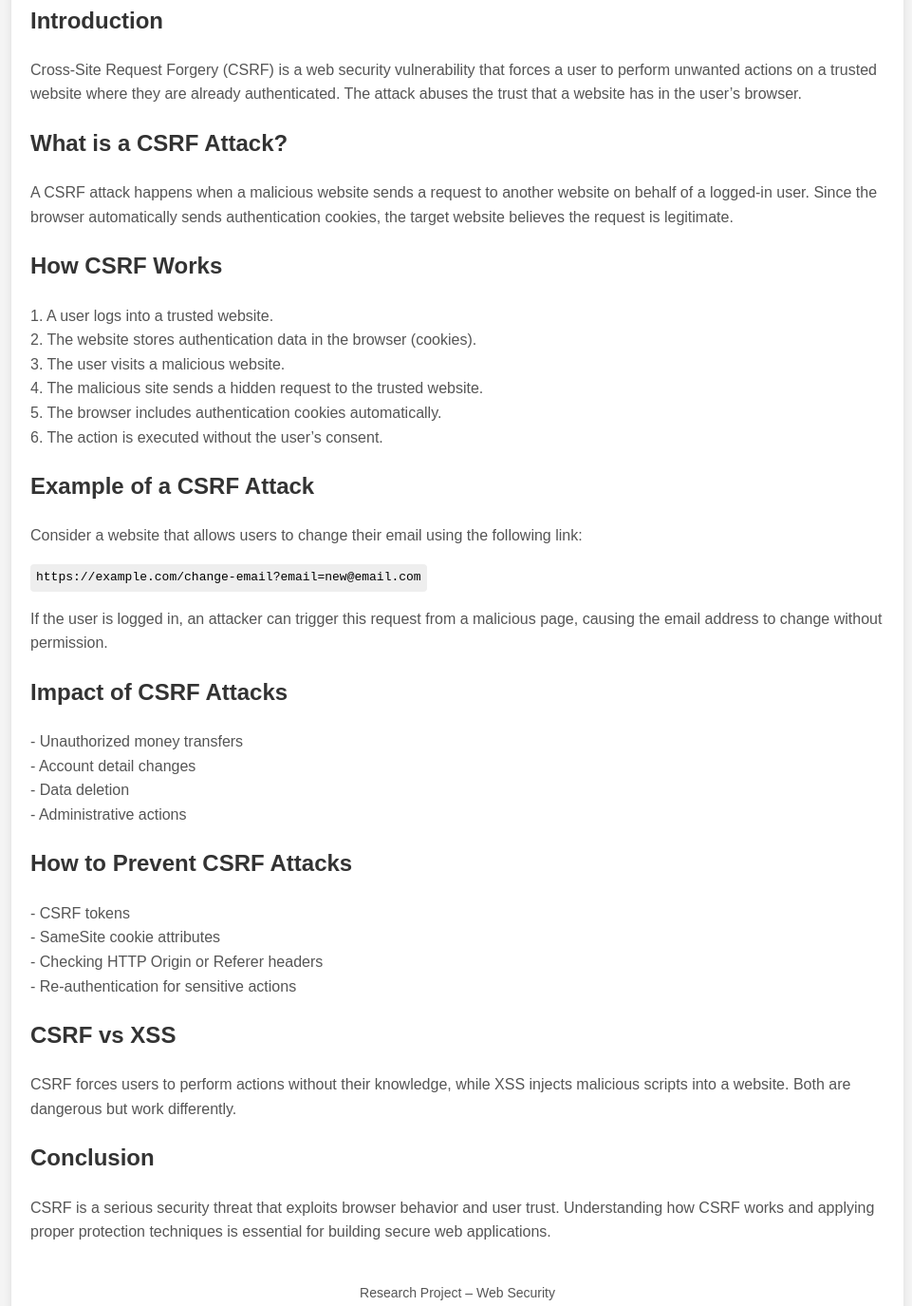
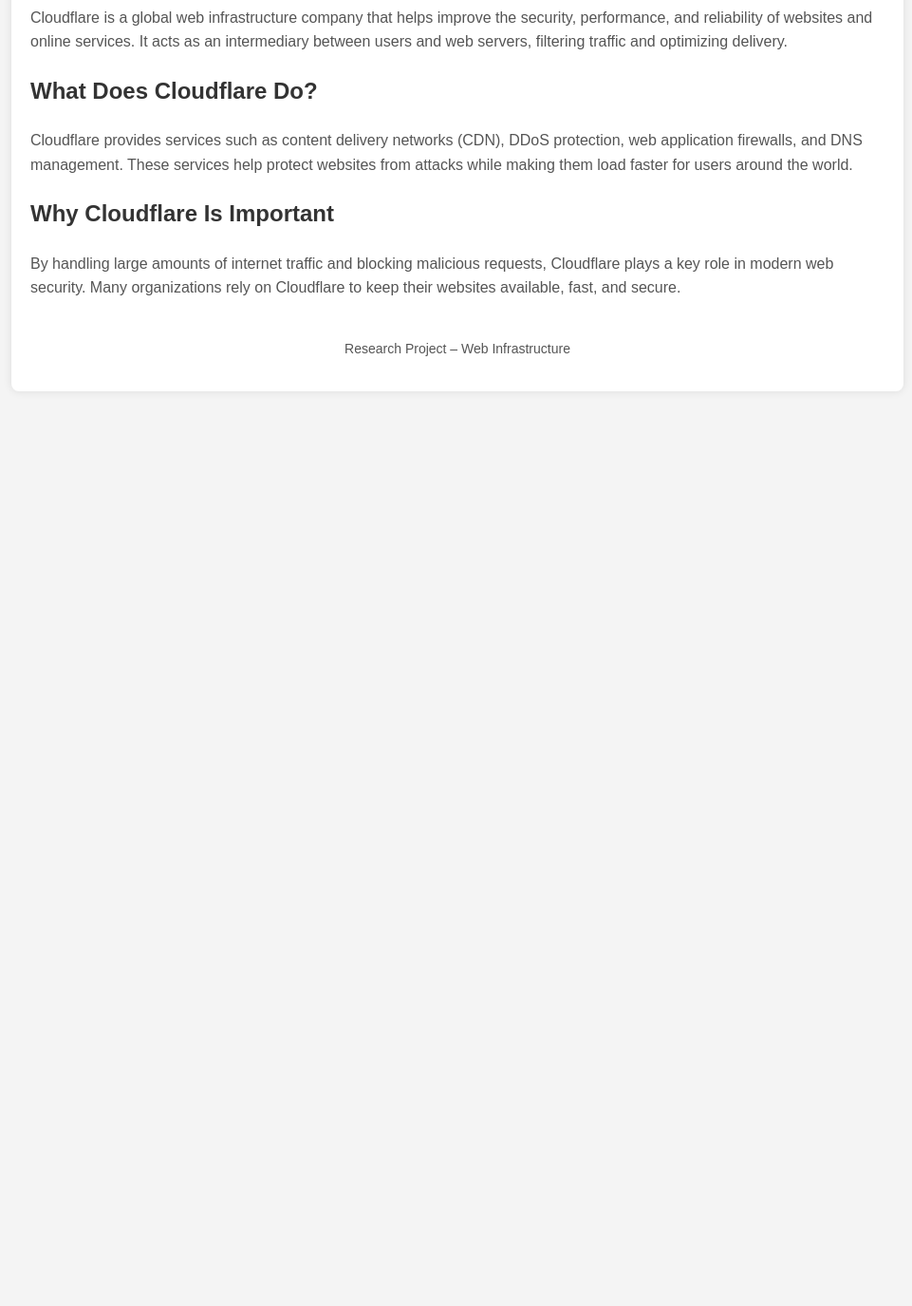
Before and after one commit to ProjectPtixiakis/ProjectPtixiakisTryToTrigger, a plain HTML site: page index.html in a window 1280 px wide. Shown: the part 564-1939 px from the top of the page at 95% size, without its empty margins (158-1119 px from the left). After the commit the page ends 1016 px from the top, so only its background shows below. Drawn offline with Linux system fonts and the light colour scheme.

Commit message:
Update index.html

```diff
--- a/index.html
+++ b/index.html
@@ -5,27 +5,25 @@
     <meta name="viewport" content="width=device-width, initial-scale=1.0">
 
     <!-- Change title per site if needed -->
-    <title>CSRF Attack Research | Web Security</title>
+    <title>Cloudflare | Web Infrastructure & Security</title>
 
     <!-- Basic SEO -->
-    <meta name="description" content="A simple research article explaining Cross-Site Request Forgery (CSRF) attacks, how they work, examples, impacts, and prevention techniques.">
+    <meta name="description" content="A brief overview of Cloudflare, its purpose, and how it improves website security and performance.">
     <meta name="author" content="Project Ptixiakis">
 
-    <!-- Open Graph (Facebook, LinkedIn, WhatsApp, Discord) -->
-    <meta property="og:title" content="Cross-Site Request Forgery (CSRF) Attack">
-    <meta property="og:description" content="Learn what CSRF attacks are, how they work, real examples, and how to prevent them. Simple research article for web security.">
+    <!-- Open Graph -->
+    <meta property="og:title" content="Cloudflare – Web Performance & Security">
+    <meta property="og:description" content="Learn what Cloudflare is, what it does, and why it is important for modern websites.">
     <meta property="og:type" content="article">
-
-    <!-- Repo-agnostic URLs -->
-    <meta property="og:url" content="./csrf.html">
-    <meta property="og:image" content="images/pexels-visionsiargao-8564267.jpg">
-    <meta property="og:image:alt" content="Web security illustration related to CSRF attacks">
+    <meta property="og:url" content="./cloudflare.html">
+    <meta property="og:image" content="images/PicAfter.jpg">
+    <meta property="og:image:alt" content="Cloudflare web infrastructure illustration">
 
     <!-- Twitter Card -->
     <meta name="twitter:card" content="summary_large_image">
-    <meta name="twitter:title" content="Cross-Site Request Forgery (CSRF) Attack">
-    <meta name="twitter:description" content="Simple explanation of CSRF attacks, their impact, and prevention methods.">
-    <meta name="twitter:image" content="images/pexels-visionsiargao-8564267.jpg">
+    <meta name="twitter:title" content="Cloudflare – Web Performance & Security">
+    <meta name="twitter:description" content="Short introduction to Cloudflare and its role in web security.">
+    <meta name="twitter:image" content="images/PicAfter.jpg">
 
     <style>
         body {
@@ -53,13 +51,6 @@
             color: #555;
         }
 
-        code {
-            background: #eee;
-            padding: 4px 6px;
-            border-radius: 4px;
-            display: inline-block;
-        }
-
         .csrf-image {
             width: 100%;
             max-width: 600px;
@@ -79,79 +70,37 @@
 <body>
 
     <div class="container">
-        <h1>Cross-Site Request Forgery (CSRF) Attack</h1>
+        <h1>Cloudflare</h1>
 
         <img
-            src="images/pexels-visionsiargao-8564267.jpg"
-            alt="Illustration related to web security and CSRF attacks"
+            src="images/PicAfter.jpg"
+            alt="Cloudflare web infrastructure illustration"
             class="csrf-image"
         >
 
         <h2>Introduction</h2>
         <p>
-            Cross-Site Request Forgery (CSRF) is a web security vulnerability that forces a user
-            to perform unwanted actions on a trusted website where they are already authenticated.
-            The attack abuses the trust that a website has in the user’s browser.
+            Cloudflare is a global web infrastructure company that helps improve the security,
+            performance, and reliability of websites and online services. It acts as an
+            intermediary between users and web servers, filtering traffic and optimizing delivery.
         </p>
 
-        <h2>What is a CSRF Attack?</h2>
+        <h2>What Does Cloudflare Do?</h2>
         <p>
-            A CSRF attack happens when a malicious website sends a request to another website
-            on behalf of a logged-in user. Since the browser automatically sends authentication
-            cookies, the target website believes the request is legitimate.
+            Cloudflare provides services such as content delivery networks (CDN), DDoS protection,
+            web application firewalls, and DNS management. These services help protect websites from
+            attacks while making them load faster for users around the world.
         </p>
 
-        <h2>How CSRF Works</h2>
+        <h2>Why Cloudflare Is Important</h2>
         <p>
-            1. A user logs into a trusted website.<br>
-            2. The website stores authentication data in the browser (cookies).<br>
-            3. The user visits a malicious website.<br>
-            4. The malicious site sends a hidden request to the trusted website.<br>
-            5. The browser includes authentication cookies automatically.<br>
-            6. The action is executed without the user’s consent.
-        </p>
-
-        <h2>Example of a CSRF Attack</h2>
-        <p>
-            Consider a website that allows users to change their email using the following link:
-        </p>
-        <code>https://example.com/change-email?email=new@email.com</code>
-        <p>
-            If the user is logged in, an attacker can trigger this request from a malicious page,
-            causing the email address to change without permission.
-        </p>
-
-        <h2>Impact of CSRF Attacks</h2>
-        <p>
-            - Unauthorized money transfers<br>
-            - Account detail changes<br>
-            - Data deletion<br>
-            - Administrative actions
-        </p>
-
-        <h2>How to Prevent CSRF Attacks</h2>
-        <p>
-            - CSRF tokens<br>
-            - SameSite cookie attributes<br>
-            - Checking HTTP Origin or Referer headers<br>
-            - Re-authentication for sensitive actions
-        </p>
-
-        <h2>CSRF vs XSS</h2>
-        <p>
-            CSRF forces users to perform actions without their knowledge, while XSS
-            injects malicious scripts into a website. Both are dangerous but work differently.
-        </p>
-
-        <h2>Conclusion</h2>
-        <p>
-            CSRF is a serious security threat that exploits browser behavior and user trust.
-            Understanding how CSRF works and applying proper protection techniques is essential
-            for building secure web applications.
+            By handling large amounts of internet traffic and blocking malicious requests,
+            Cloudflare plays a key role in modern web security. Many organizations rely on
+            Cloudflare to keep their websites available, fast, and secure.
         </p>
 
         <footer>
-            <p>Research Project – Web Security</p>
+            <p>Research Project – Web Infrastructure</p>
         </footer>
     </div>
 
```
